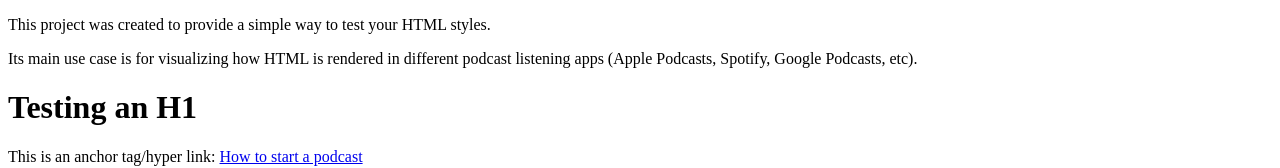
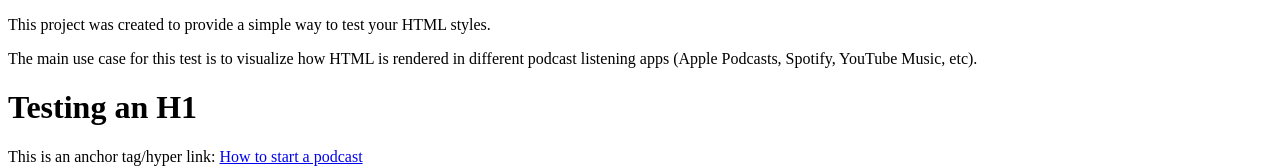
Before and after one commit to TransistorFM/rss-html-render-test, a plain HTML site: page test-html-elements.html in a window 1280 px wide. Shown: the top 168 px of the page. Drawn offline with Linux system fonts and the light colour scheme.

Commit message:
Update test-html-elements.html

```diff
--- a/test-html-elements.html
+++ b/test-html-elements.html
@@ -9,7 +9,7 @@
     This project was created to provide a simple way to test your HTML styles.
 </p>
 <p>
-    Its main use case is for visualizing how HTML is rendered in different podcast listening apps (Apple Podcasts, Spotify, Google Podcasts, etc).
+    The main use case for this test is to visualize how HTML is rendered in different podcast listening apps (Apple Podcasts, Spotify, YouTube Music, etc).
 </p>
 
 <h1>Testing an H1</h1>
```
